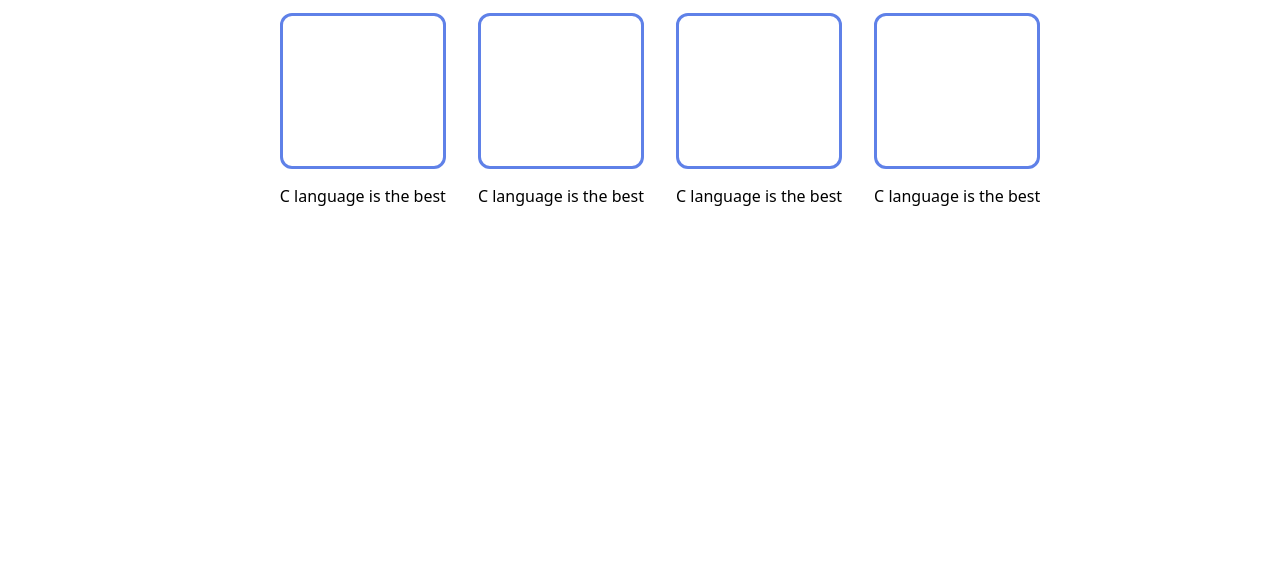
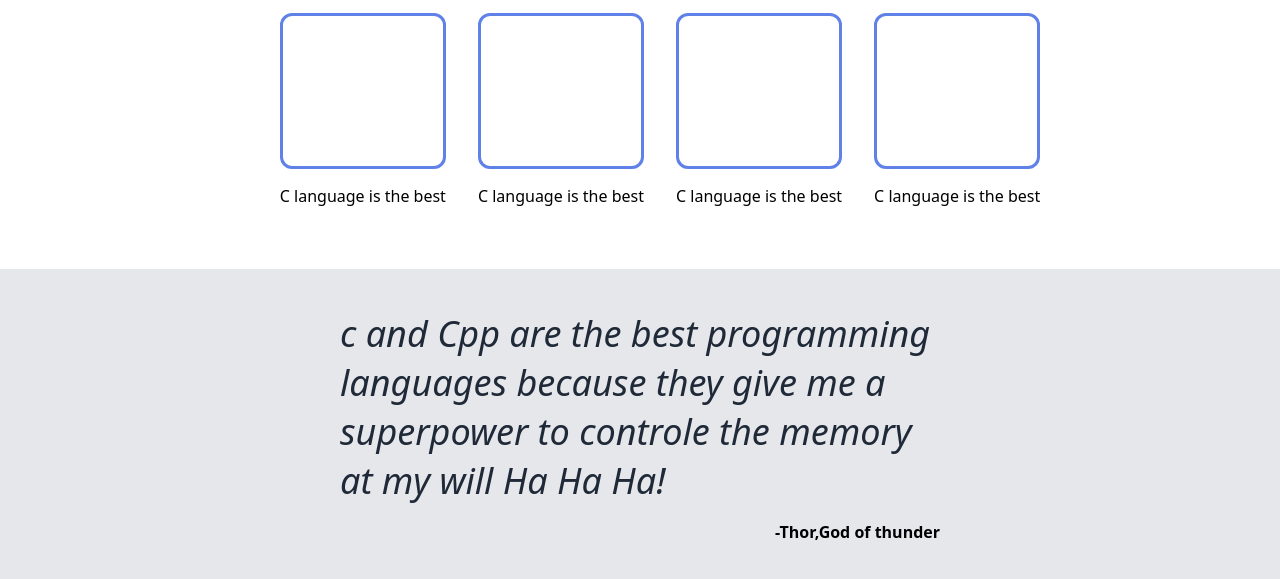
Before and after one commit to Sum-it-guy/landing-page, a plain HTML site: page index.html in a window 1280 px wide. Shown: the part 571-1150 px from the top of the page. Before the commit the page ends 840 px from the top, so only its background shows below. Drawn offline with Linux system fonts and the light colour scheme.

Commit message:
create and style content box -3

```diff
--- a/index.html
+++ b/index.html
@@ -67,7 +67,16 @@
          </div>
       </div>
 
-        <div class ="footer">
+    <div class ="content-3">
+      <div class ="main"><p class ="quote"><em>
+        c and Cpp are the best programming languages because they give me a superpower to controle the memory at my will Ha Ha Ha!</em>
+      </p>
+       <p class ="quoter">-Thor,God of thunder</p>
+    </div>
+    </div>
+
+
+    <div class ="footer">
 
         </div>
 
--- a/styles.css
+++ b/styles.css
@@ -116,3 +116,28 @@ li div{
     height: 150px;
     border-radius:12px;
 }
+
+/*content-3*/
+
+.content-3{
+    background-color:#E5E7EB;
+    display: flex;
+    padding:40px 120px;
+    justify-content: center;
+    align-items: center;
+}
+
+.content-3 .main{
+    width: 600px;
+}
+.main .quote{
+    font-size: 36px;
+    color:#1f2937;
+    font-weight: lighter;
+    margin:0;
+}
+
+.main .quoter{
+   justify-self: flex-end;
+   font-weight: 900;
+}
```
